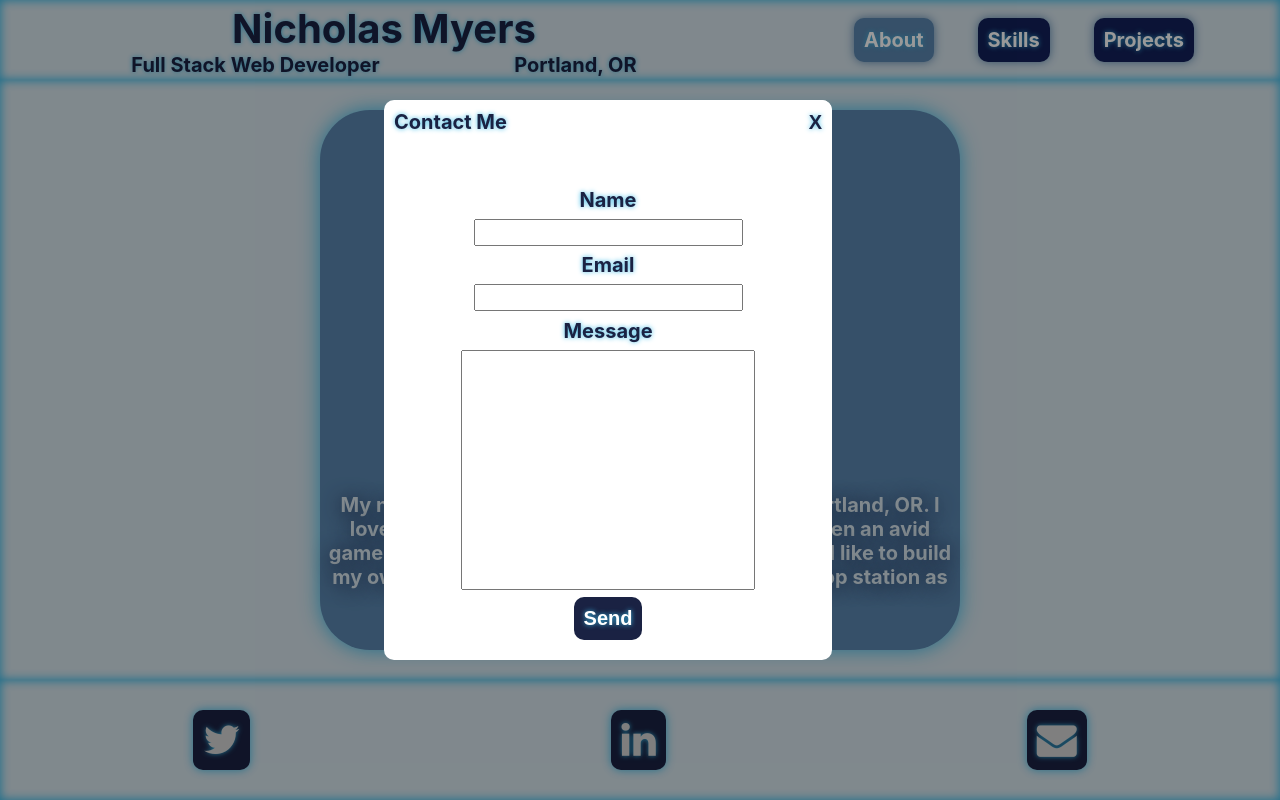
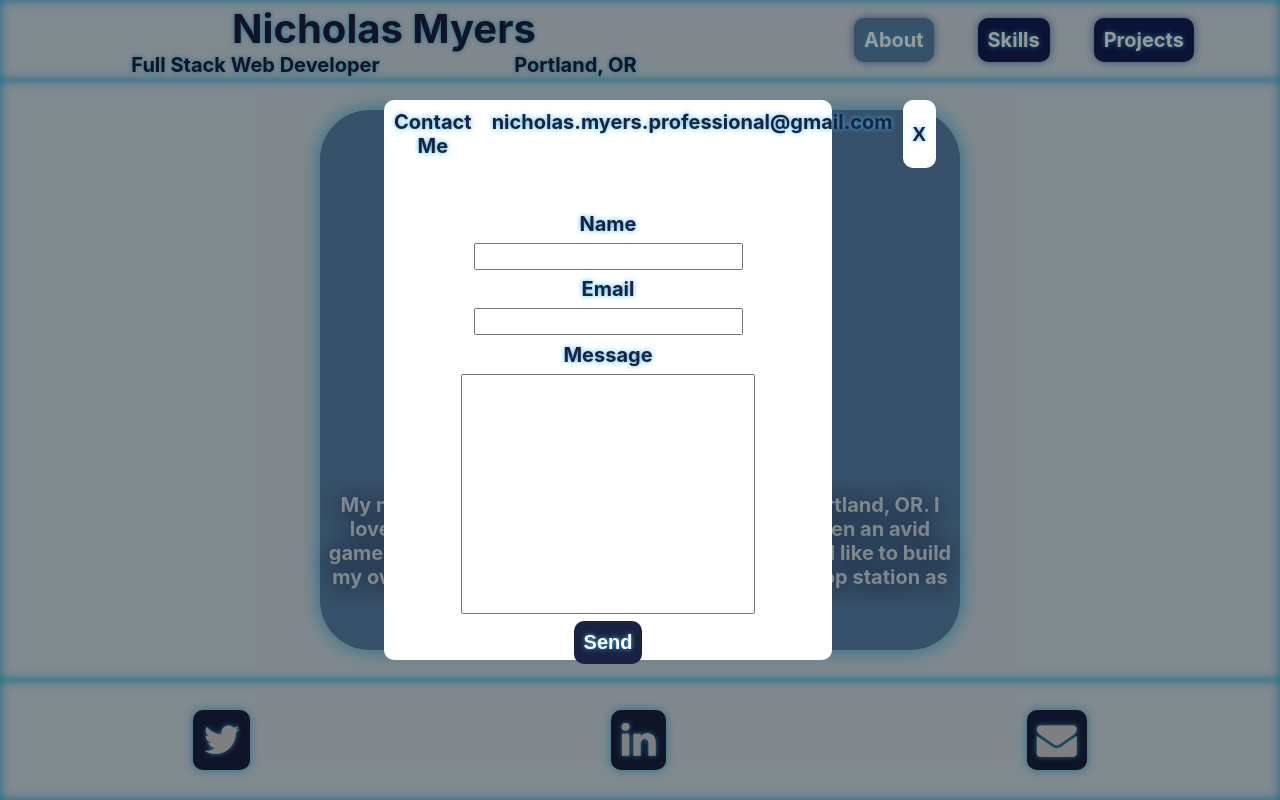
Before and after one commit to nicholas-myers/Professional-Portfolio, a React (Create React App) app: page / in a window 1280 px wide. Both pictures are taken after a click on the link 1056 px from the left and 740 px from the top of the page. Built offline with nearby package versions, Linux system fonts and the light colour scheme.

Commit message:
added email to the email modal

```diff
--- a/src/components/Social.js
+++ b/src/components/Social.js
@@ -134,6 +134,7 @@ export default function Nav() {
         <EmailModal>
           <div style={{ display: "flex", justifyContent: "space-between" }}>
             <h2 style={{ padding: "1rem" }}>Contact Me</h2>
+            <p style={{ padding: "1rem" }}>nicholas.myers.professional@gmail.com</p>
             <button
               style={{
                 fontSize: "2rem",
```
